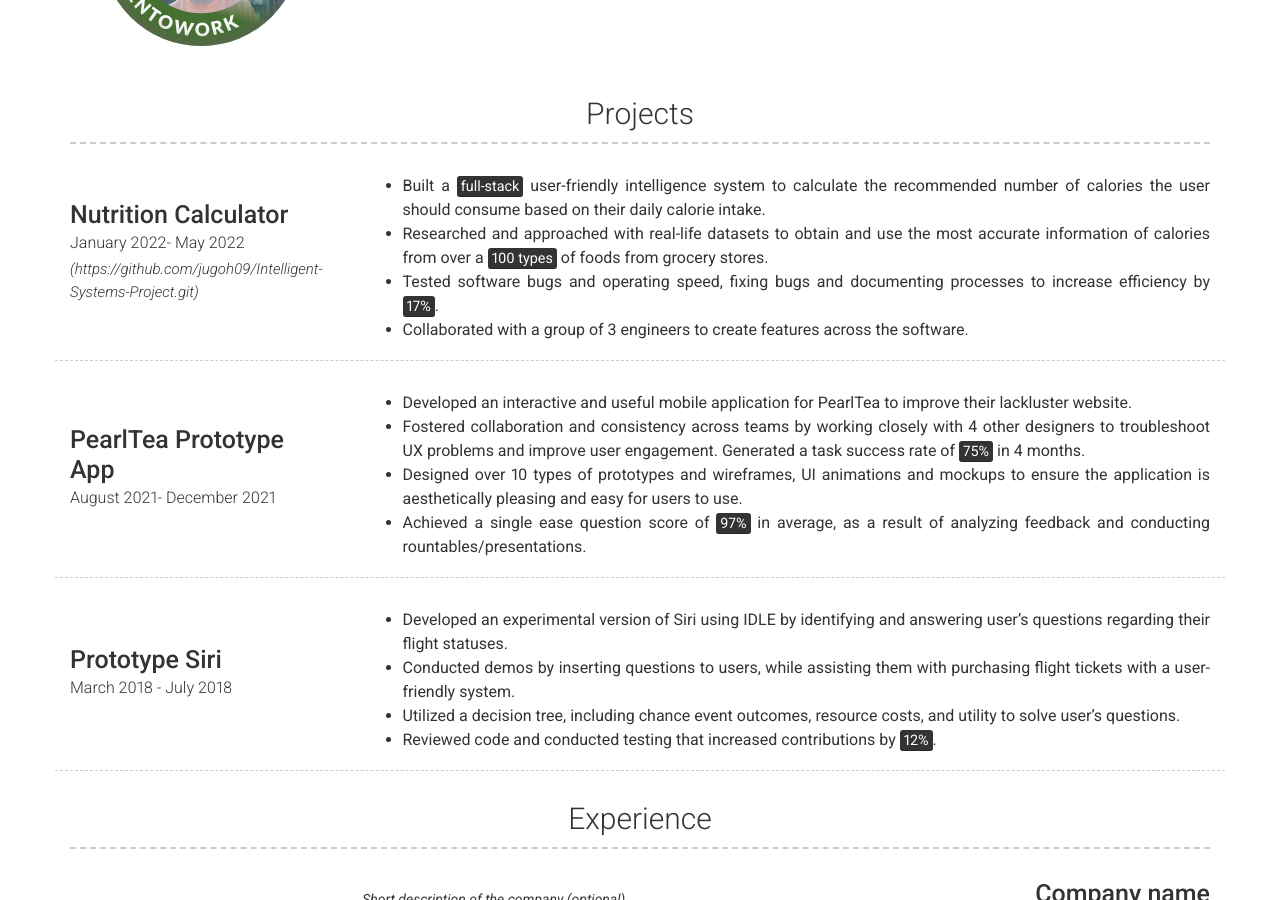
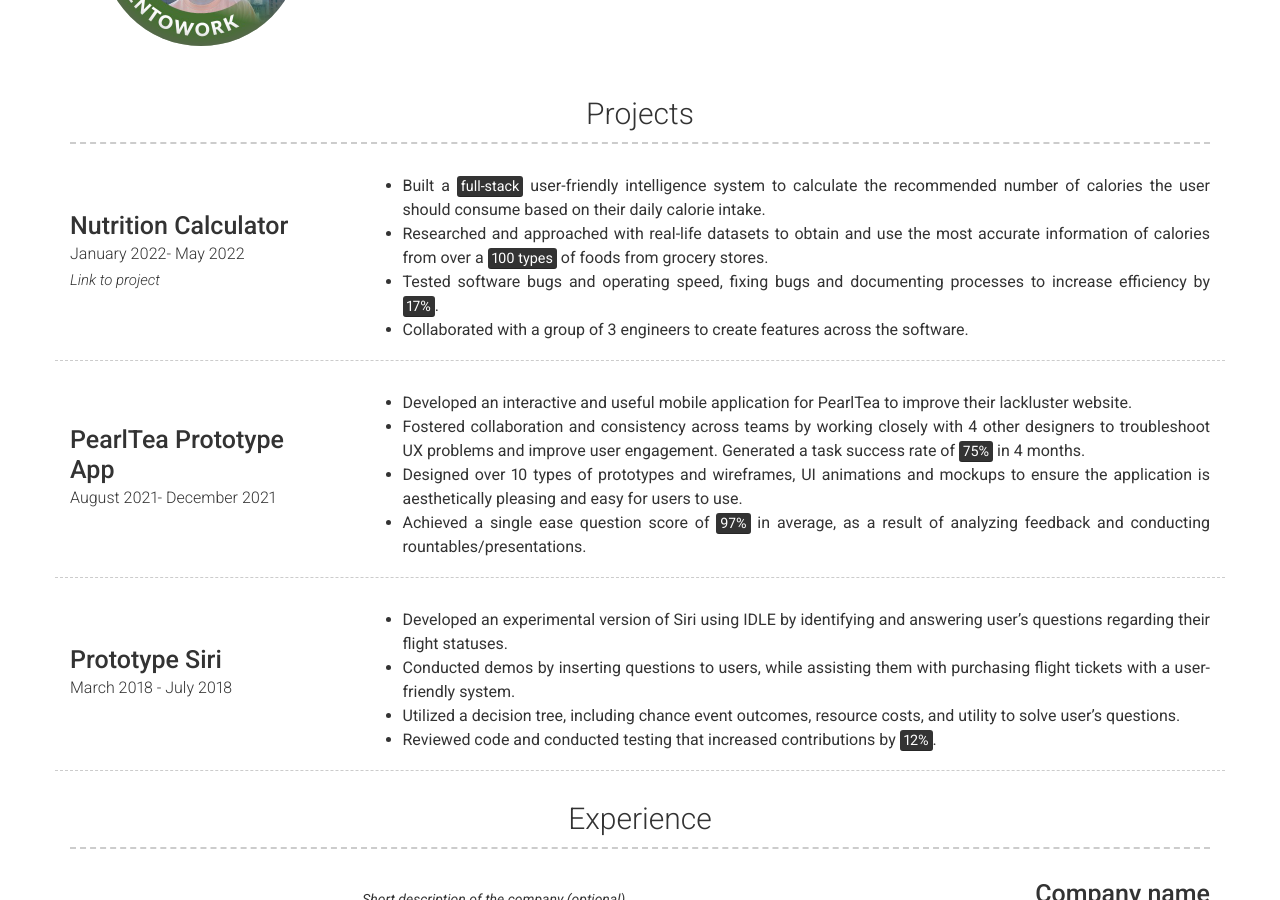
Before and after one commit to jugoh09/resume-website, a Jekyll site: the page built from index.md, in a window 1280 px wide and 900 px high, scrolled down 456 px. Built offline with Jekyll 4.4.1, drawn with Linux system fonts in a browser that asks for light colours; nearby versions of some CDN libraries; some of the changed lines change nothing that is shown.

Commit message:
Update _config.yml

```diff
--- a/_config.yml
+++ b/_config.yml
@@ -73,8 +73,8 @@ content:
         border: weak  # Value of `weak` will display a weak border below this item. # Any
                       # other value (or no value) means no border will be displayed
         title: Nutrition Calculator
-        link: (https://github.com/jugoh09/Intelligent-Systems-Project.git)
-        link_tittle: Link to project
+        link: https://github.com/jugoh09/Intelligent-Systems-Project.git
+        link_text: Link to project
         caption: January 2022- May 2022
         # additional_links:
           # - title:  Github page for project (eg. sproogen/modern-resume-theme)
```
